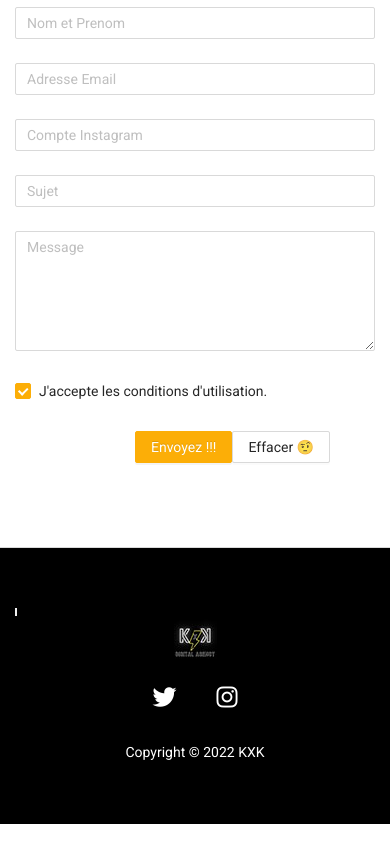
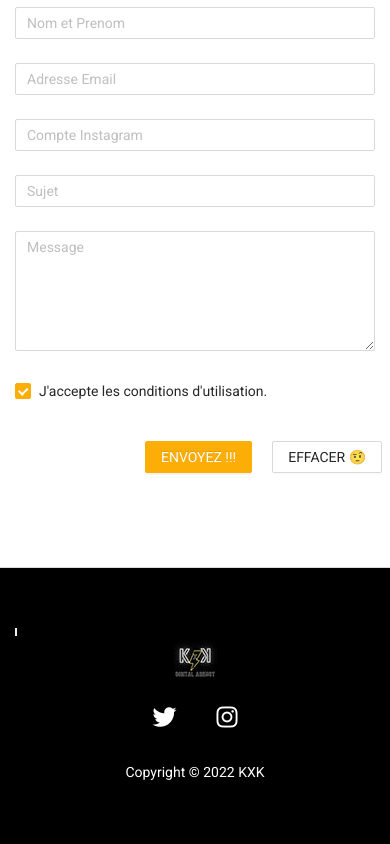
Before and after one commit to amostinanfon/kxk_project, a React (Create React App) app: page / in a window 390 px wide. Shown: the part 7825-8669 px from the top of the page. Built offline with nearby package versions, Linux system fonts and the light colour scheme; some icons are missing.

Commit message:
fixing form number phone , adding style

```diff
--- a/src/components/home/contact.js
+++ b/src/components/home/contact.js
@@ -10,6 +10,9 @@ const { TextArea } = Input;
 
 function AppContact() {
   const [form] = Form.useForm();
+
+
+
 
   // Function to reset FormField
   const onReset = () => {
@@ -26,11 +29,17 @@ function AppContact() {
   let [instagram, setInstagram] = useState("");
   let [sujet, setSujet] = useState("");
   let [message, setMessage] = useState("");
+  //let [phone, setPhone] = useState("");
 
   const handleName = (e) => {
     setName(e.target.value);
     console.log(name);
   };
+
+  // const handlePhone = (e) => {
+  //   setPhone(e.target.value);
+  //   console.log(phone);
+  // };
 
   const handleEmail = (e) => {
     setEmail(e.target.value);
@@ -139,15 +148,15 @@ function AppContact() {
             <Input
               value={email}
               onChange={handleEmail}
-              placeholder="Adresse Email "
+              placeholder="Adresse Email"
             />
           </Form.Item>
           <Form.Item
-            name="telephone"
+            name="instagram"
             rules={[
               {
                 required: true,
-                message: "Entrer votre numéro de téléphone",
+                message: "Entrer votre compte Instagram",
               },
             ]}
             hasFeedback
@@ -187,14 +196,18 @@ function AppContact() {
           </Form.Item>
           <Form.Item {...tailLayout}>
             <Button
-              // onClick={PostDataHandler}
+              style={{margin: "10px", textTransform:"uppercase"}}
               type="primary"
               htmlType="submit"
               className="login-form-button"
             >
               Envoyez !!!
             </Button>
-            <Button htmlType="button" onClick={onReset}>
+            <Button
+              style={{margin: "10px", textTransform:"uppercase"}}
+              htmlType="button"
+              onClick={onReset}
+            >
               Effacer 🤨
             </Button>
           </Form.Item>
```
